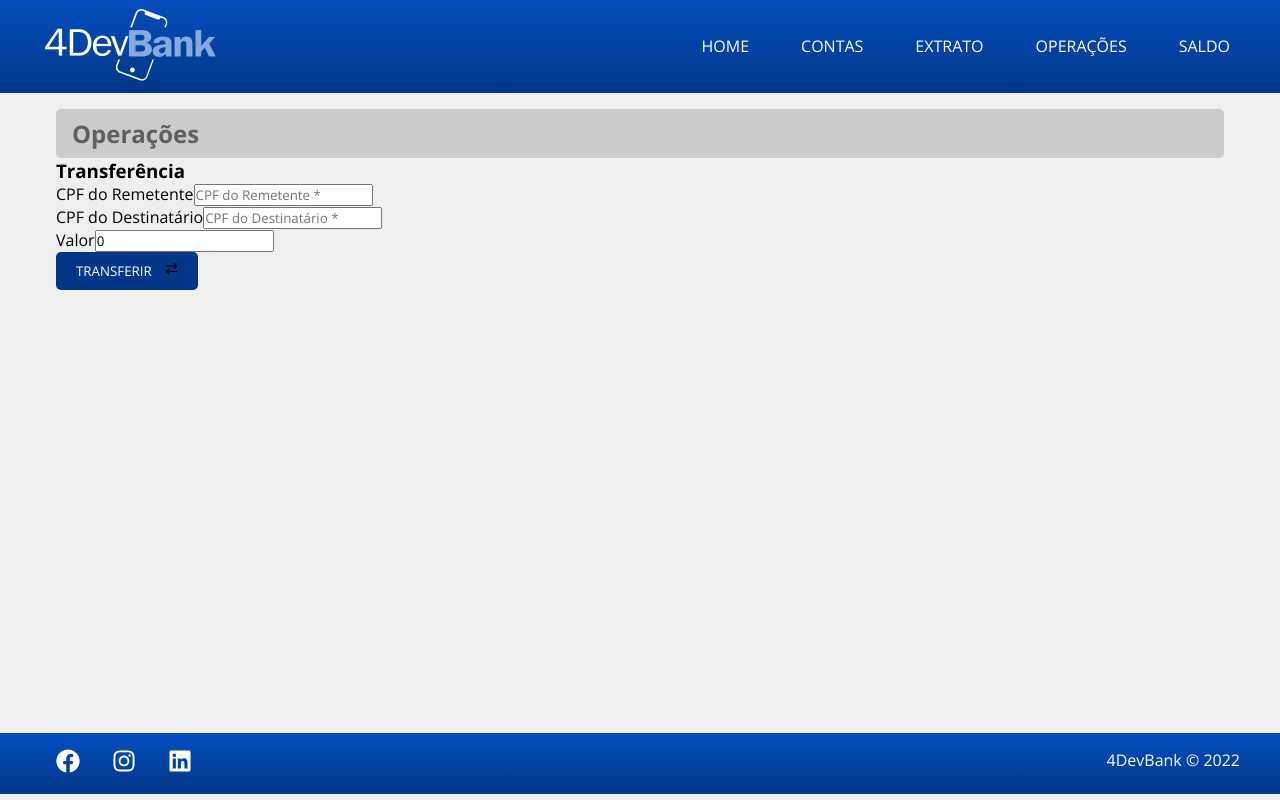
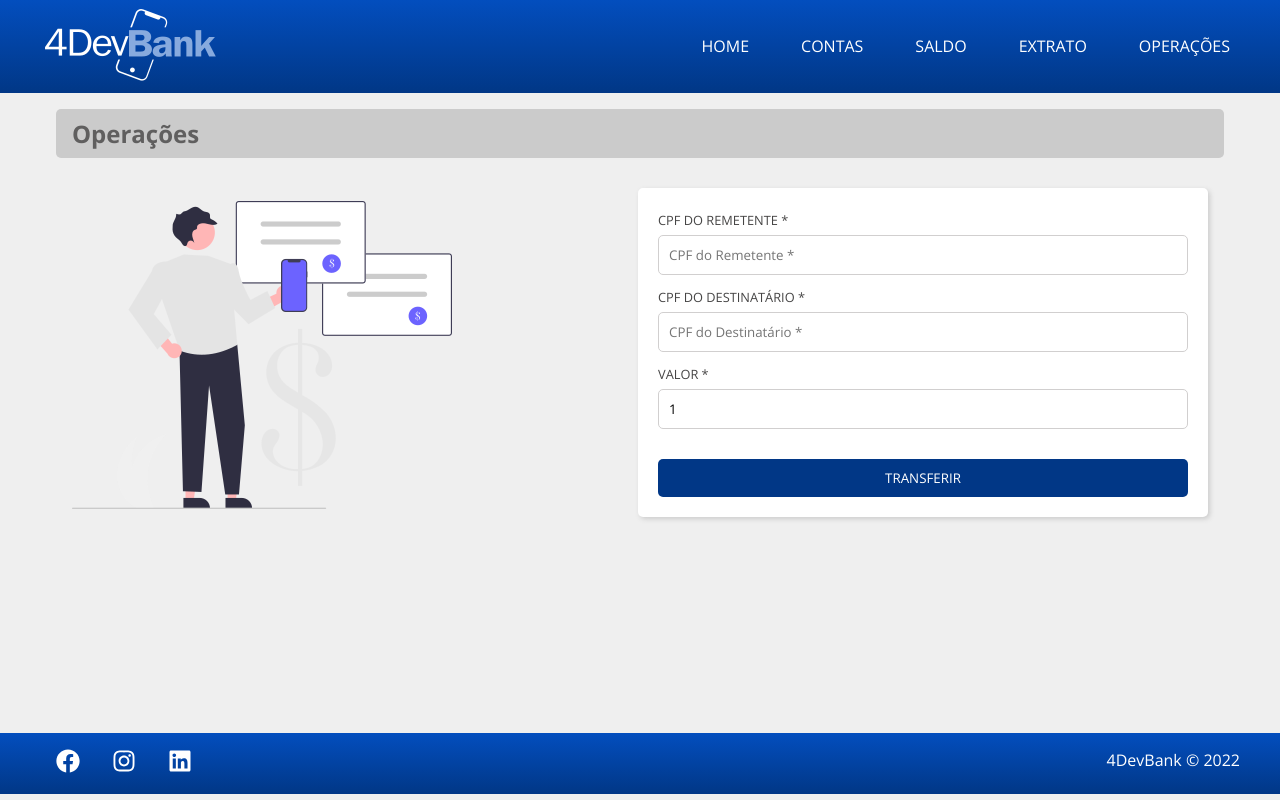
Before and after one commit to e-evaristo/4dev-bank, a React (Create React App) app: page /operations in a window 1280 px wide. Built offline with nearby package versions, Linux system fonts and the light colour scheme.

Commit message:
Operation form styling CSS

```diff
--- a/src/components/Navbar/index.jsx
+++ b/src/components/Navbar/index.jsx
@@ -12,9 +12,9 @@ const Navbar = () => {
                 <ul className="list">
                     <li className="item"><Link to="/">Home</Link></li>
                     <li className="item"><Link to="/accounts">Contas</Link></li>
+                    <li className="item"><Link to="/balances">Saldo</Link></li>
                     <li className="item"><Link to="/extracts">Extrato</Link></li>
                     <li className="item"><Link to="/operations">Operações</Link></li>
-                    <li className="item"><Link to="/balances">Saldo</Link></li>
                 </ul>
             </div>
 
--- a/src/components/NoData/nodata.css
+++ b/src/components/NoData/nodata.css
@@ -3,11 +3,12 @@
     flex-direction: column;
     justify-content: center;
     align-items: center;
-    height: 60vh;
+    min-height: 90vh;
     background-color: #fff;
     border-radius: 5px;
     margin-top: 10px;
 }
+
 
 .nodata-container h1 {
     font-size: 1.5em;
--- a/src/pages/Extracts/index.jsx
+++ b/src/pages/Extracts/index.jsx
@@ -55,10 +55,7 @@ const Extracts = () => {
                     <h1>Extrato da Conta</h1>
                 </div>
                 <div className="extract-form">
-                    <div>
                     <InputMask className='input' id="cpf" mask="999.999.999-99" placeholder='CPF *' ref={inputCpf} />
-                    </div>
-                    <div>
                     <select name="" className='input' defaultValue={''} onChange={ (e) => setMonth(e.target.value) }>
                         <option value="">Selecione o Mês</option>
                         <option value="1">Janeiro</option>
@@ -74,12 +71,9 @@ const Extracts = () => {
                         <option value="11">Novembro</option>
                         <option value="12">Dezembro</option>
                     </select>
-                    </div>
-                    <div>
                     <ActionButton text="Pesquisar" action={() => handleSearch()} wait={wait}>
                         <FaSearch />
                     </ActionButton>
-                    </div>
                 </div>
             </div>
 
--- a/src/pages/Operations/index.jsx
+++ b/src/pages/Operations/index.jsx
@@ -2,10 +2,11 @@ import axios from 'axios';
 import { useState } from 'react';
 import InputMask from 'react-input-mask/lib/react-input-mask.development';
 import ActionButton from '../../components/ActionButton';
-import { GrTransaction } from 'react-icons/gr';
+import transferImg from '../../img/transaction.png'
 
 import './operations.css';
 import { toast } from 'react-toastify';
+import { validarCPF } from '../../helpers/cpfFilter';
 
 const Operations = () => {
 
@@ -13,9 +14,25 @@ const Operations = () => {
     /* const [transactiotype, setTransactiotype] = useState(''); */
     const [sender, setSender] = useState('');
     const [recipient, setRecipient] = useState('');
-    const [transactionValue, setTransactionValue] = useState(0);
+    const [transactionValue, setTransactionValue] = useState(1.00);
 
     const handleSubmit = () => {
+
+        if (!sender || !validarCPF(sender)) {
+            toast.error('O CPF do Remetente não é válido');
+            return;
+        }
+
+        if (!recipient || !validarCPF(recipient)) {
+            toast.error('O CPF do Destinatário não é válido');
+            return;
+        }
+
+        if (!transactionValue || transactionValue <= 0) {
+            toast.error('O valor da transação deve ser maior que zero');
+            return;
+        }
+
         setWait(true);
         axios.post('https://api-contas-trade4devs.herokuapp.com/conta/operacao', {
             /* transactiotype, */
@@ -29,7 +46,7 @@ const Operations = () => {
         }).finally(() => {
             setSender('');
             setRecipient('');
-            setTransactionValue(0);
+            setTransactionValue(1);
             setWait(false);
         });
 
@@ -42,8 +59,13 @@ const Operations = () => {
                     <h1>Operações</h1>
                 </div>
             </div>
+            <div className="operation-form-inner">
+
+                <div className="operation-form-left">
+                    <img src={transferImg} alt="Transferências" />
+                </div>
+
                 <div className="operation-form">
-                <h3>Transferência</h3>
                     <div className='form'>
                         {/* <div className="operation-input">
                             <label htmlFor="tipo">Tipo</label>
@@ -54,24 +76,23 @@ const Operations = () => {
                         </div> */}
 
                         <div className="operation-input">
-                        <label htmlFor="remetente">CPF do Remetente</label>
+                            <label htmlFor="remetente">CPF do Remetente *</label>
                             <InputMask id="remetente" mask="999.999.999-99" placeholder='CPF do Remetente *' value={sender} onChange={(e) => setSender(e.target.value)} />
                         </div>
 
                         <div className="operation-input">
-                        <label htmlFor="destinatario">CPF do Destinatário</label>
+                            <label htmlFor="destinatario">CPF do Destinatário *</label>
                             <InputMask id="destinatario" mask="999.999.999-99" placeholder='CPF do Destinatário *' value={recipient} onChange={(e) => setRecipient(e.target.value)} />
                         </div>
 
                         <div className="operation-input">
-                        <label htmlFor="value">Valor</label>
+                            <label htmlFor="value">Valor *</label>
                             <input type="number" id="value" step={0.1} min={1} value={transactionValue} onChange={(e) => setTransactionValue(e.target.value)} />
                         </div>
 
                         <div className="operation-form-btns">
-                        <ActionButton action={() => handleSubmit()} wait={wait} text="Transferir">
-                            <GrTransaction color='#FFFFFF'  />
-                        </ActionButton>
+                            <ActionButton action={() => handleSubmit()} wait={wait} text="Transferir" />
+                        </div>
                     </div>
                 </div>
             </div>
--- a/src/pages/Operations/operations.css
+++ b/src/pages/Operations/operations.css
@@ -20,3 +20,115 @@
 .operation-topbar .operation-title h1 {
     font-size: 1.5em;
 }
+
+.operation-form-container {
+    width: 1200px;
+    padding-top: 20px;
+}
+
+.operation-form-inner {
+    display: flex;
+    justify-content: space-between;
+    align-items: center;
+    padding: 0 1em;
+    margin-top: 20px;
+}
+
+.operation-form-left {
+    flex-grow: 1;
+}
+
+.operation-form {
+    margin: 10px 0 20px 0;
+    display: flex;
+    flex-direction: column;
+    gap: 20px;
+    flex-grow: 1;
+}
+
+.operation-form .form {
+    border-radius: 5px;
+    padding: 20px;
+    background-color: white;
+    box-shadow: 2px 2px 5px 0px #ccc;
+}
+
+.operation-form h2 {
+    font-size: 18px;
+    color: #333;
+    text-transform: uppercase;
+    margin-bottom: 20px;
+}
+
+.operation-form .error-message {
+    color: white;
+    background-color: #e74c3c;
+    font-size: 14px;
+    font-weight: bold;
+    width: 100%;
+    text-align: center;
+    padding: 10px;
+    border-radius: 5px;
+}
+
+.operation-input {
+    width: 100%;
+}
+
+.operation-input label {
+    font-size: .8em;
+    color: #464545;
+    text-transform: uppercase;
+}
+
+.operation-input input {
+    width: 100%;
+    padding: 10px;
+    border: 1px solid #d1cfcf;
+    border-radius: 5px;
+    margin-bottom: 10px;
+    margin-top: 5px;
+}
+
+.operation-form-btns {
+    display: flex;
+    justify-content:flex-end;
+    width: 100%;
+    gap: 20px;
+    margin-top: 20px;
+}
+
+.operation-form button {
+    width: 100%;
+    padding: 10px;
+    border: none;
+    background-color: #013786;
+    color: white;
+    text-transform: uppercase;
+    cursor: pointer;
+    transition: all 0.2s ease-in-out;
+    display: flex;
+    align-items: center;
+    justify-content: center;
+    border-radius: 5px;
+}
+
+.operation-form button.secondary {
+    background-color: #333;
+}
+
+.operation-form button svg {
+    margin-right: 10px;
+    width: 18px;
+    height: 18px;
+    animation: loading-spinner 1s linear infinite;
+}
+
+.operation-form button:hover:enabled {
+    filter: brightness(2);
+}
+
+.operation-form button:disabled {
+    cursor: not-allowed;
+    background-color: #333;
+}
--- a/src/pages/pages.css
+++ b/src/pages/pages.css
@@ -26,3 +26,120 @@
     width: 400px;
     margin: 2em 0;
 }
+
+@media screen and (max-width: 830px) {
+
+    .home-container h1 {
+      font-size: 7vw;
+      text-align: center;
+    }
+
+    .home-container p {
+        font-size: 3vw;
+      }
+
+    .navbar-container {
+      flex-direction: column;
+      margin: 0 auto;
+    }
+
+    .navbar-container .logo {
+      margin: 20px auto;
+    }
+
+    .navbar-container .list{
+      display: flex;
+      flex-direction: column;
+    }
+
+    .navbar-container .list .item{
+        margin: 0 auto;
+    }
+
+    .home-container img {
+        width: 200px;
+        margin: 2em 0;
+    }
+
+    .navbar-container .list .title{
+        width: 100%;
+        text-align: center;
+    }
+
+    .footer-container {
+        display: flex;
+        flex-direction: column;
+        align-items: center;
+        justify-content: center;
+        gap: 1em;
+    }
+
+    .extract-topbar {
+        display: flex;
+        flex-direction: column;
+        align-items: center;
+        justify-content: center;
+        margin: 0 auto;
+    }
+
+    .extract-title {
+        padding-bottom: 15px;
+        font-size: 4vw;
+    }
+
+    .extract-form {
+        display: flex;
+        flex-direction: column;
+        align-items: center;
+        justify-content: center;
+        gap: 1em;
+    }
+
+    .extract-form .actionButton {
+        width: 100%;
+    }
+
+    .account-form-left, .operation-form-left {
+        display: none;
+    }
+
+    .nodata-container {
+        height: auto;
+        padding: 1em;
+    }
+
+    .nodata-container h1 {
+        font-size: 5vw;
+        text-align: center;
+    }
+
+    .nodata-container img {
+        width: 50%;
+        height: auto;
+    }
+
+    .balance-topbar {
+        display: flex;
+        flex-direction: column;
+        align-items: center;
+        justify-content: center;
+        margin: 0 auto;
+    }
+
+    .balance-title {
+        padding-bottom: 15px;
+        font-size: 4vw;
+    }
+
+    .balance-form {
+        display: flex;
+        flex-direction: column;
+        align-items: center;
+        justify-content: center;
+        gap: 1em;
+    }
+
+    .balance-form .actionButton {
+        width: 100%;
+    }
+  }
```
Also changed, not shown: src/img/transaction.png. Lines whose indentation alone changed are shown as unchanged.
